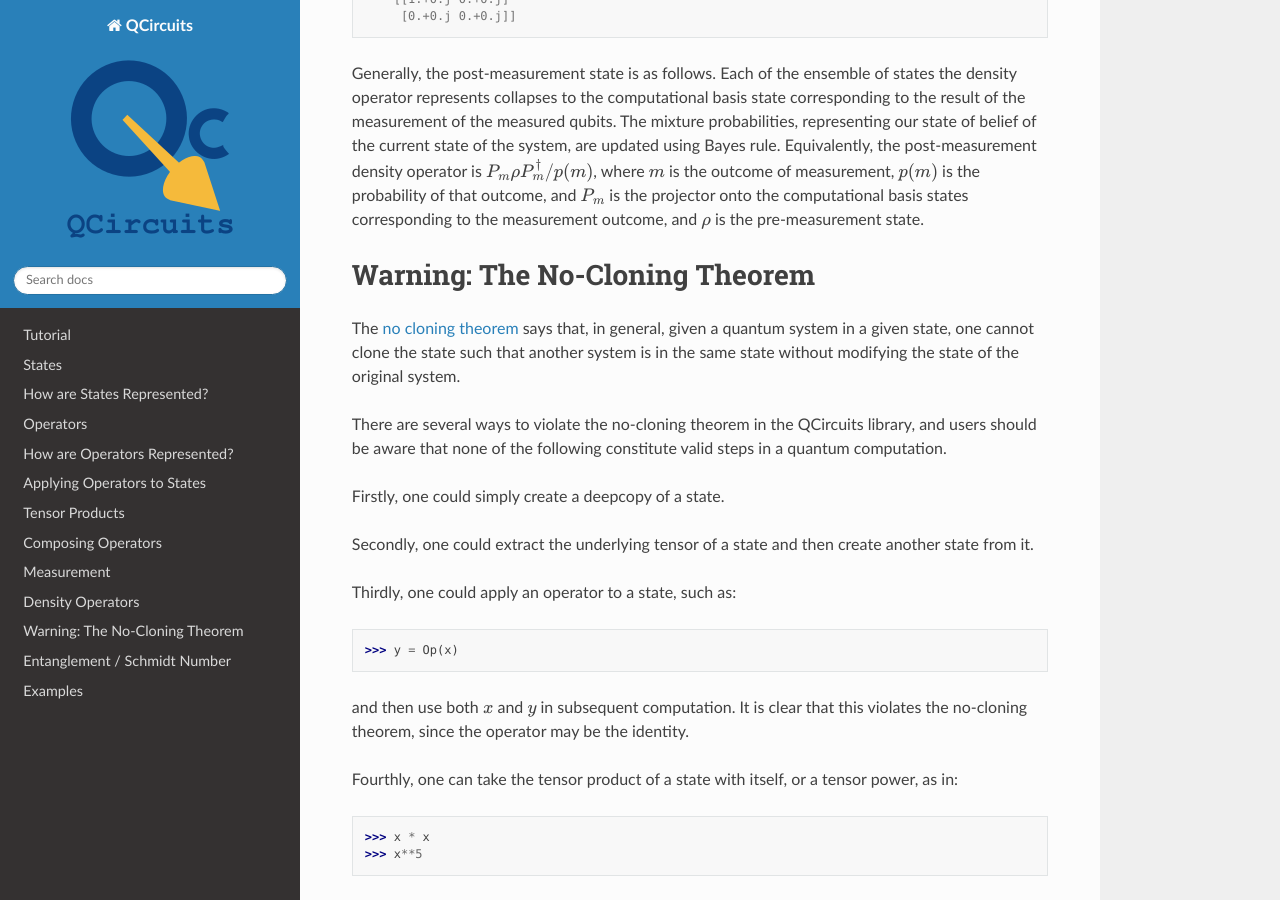
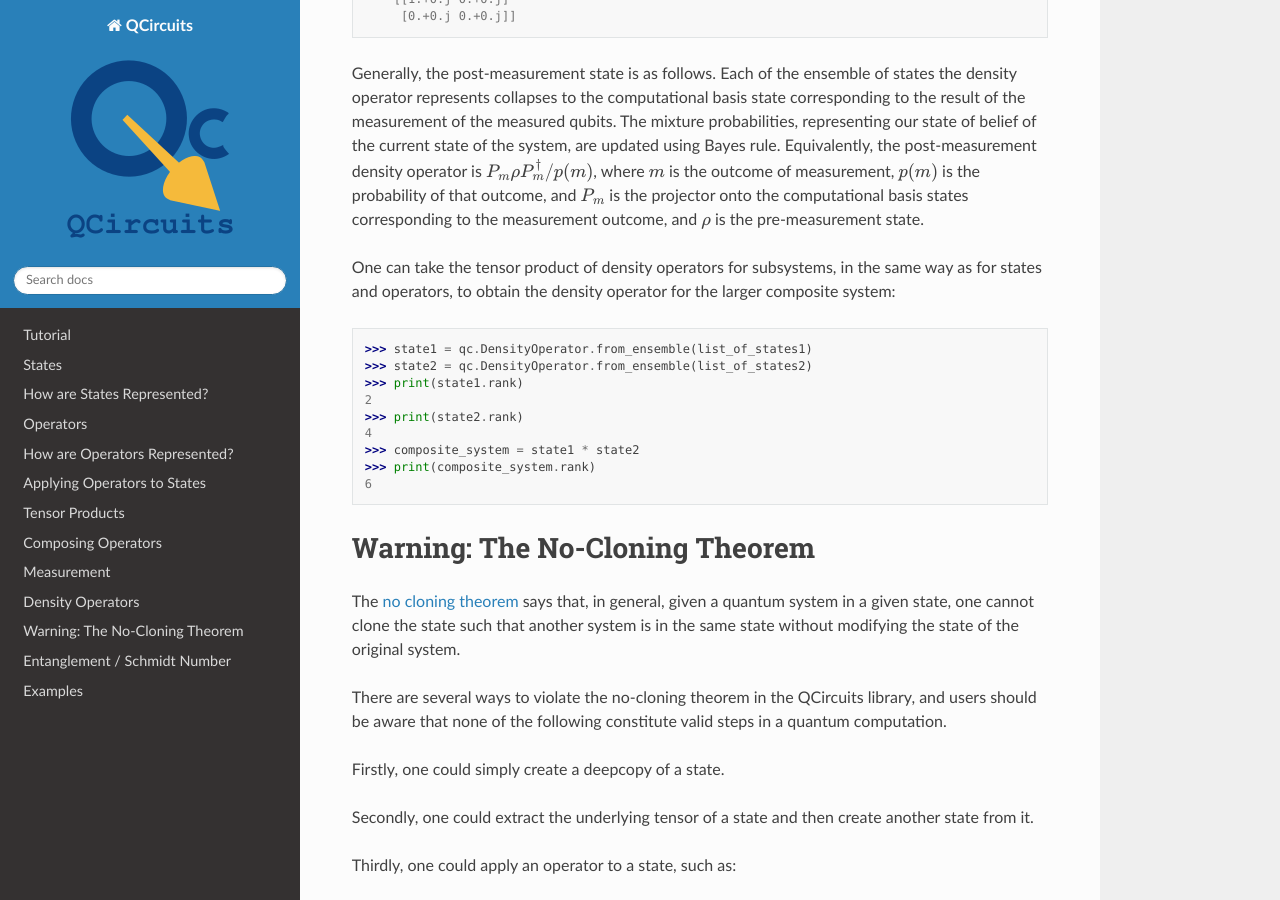
Before and after one commit to grey-area/qcircuits, a Sphinx documentation site: the page built from docs/source/tutorial.rst, in a window 1280 px wide and 900 px high, scrolled down 13014 px. Built offline with Sphinx 7.4.7 and the Read the Docs theme 2.0.0, drawn with Linux system fonts in a browser that asks for light colours.

Commit message:
Bumped version number. Added change log to documentation. Updated density operator tutorial section.

```diff
--- a/docs/source/conf.py
+++ b/docs/source/conf.py
@@ -26,7 +26,7 @@
 # The short X.Y version
 version = ''
 # The full version, including alpha/beta/rc tags
-release = '0.4.2'
+release = '0.5.0'
 
 
 # -- General configuration ---------------------------------------------------
--- a/docs/source/index.rst
+++ b/docs/source/index.rst
@@ -29,6 +29,7 @@
 * :ref:`Operators module<operators_module>`
 * :ref:`Density operator module<density_operator_module>`
 * :ref:`Tensors module<tensors_module>`
+* :ref:`Change log<change_log>`
 
 .. * :ref:`genindex`
 
--- a/docs/source/tutorial.rst
+++ b/docs/source/tutorial.rst
@@ -776,6 +776,22 @@
 the computational basis states corresponding to the measurement outcome,
 and :math:`\rho` is the pre-measurement state.
 
+One can take the tensor product of density operators for subsystems,
+in the same way as for states and operators, to obtain the density
+operator for the larger composite system:
+
+.. code-block:: python
+
+    >>> state1 = qc.DensityOperator.from_ensemble(list_of_states1)
+    >>> state2 = qc.DensityOperator.from_ensemble(list_of_states2)
+    >>> print(state1.rank)
+    2
+    >>> print(state2.rank)
+    4
+    >>> composite_system = state1 * state2
+    >>> print(composite_system.rank)
+    6
+
 
 Warning: The No-Cloning Theorem
 ===============================
--- a/qcircuits/__init__.py
+++ b/qcircuits/__init__.py
@@ -10,4 +10,4 @@
 from qcircuits.density_operator import DensityOperator
 
 
-__version__ = '0.4.2'
+__version__ = '0.5.0'
--- a/setup.py
+++ b/setup.py
@@ -5,7 +5,7 @@
 
     setup(
         name='QCircuits',
-        version='0.4.2',
+        version='0.5.0',
         author='Andrew M. Webb',
         author_email='andrew@awebb.info',
         packages=['qcircuits'],
```
Also changed, not shown: CHANGES.rst (+35 -23 lines), docs/source/change_log.rst (added, +9 -0 lines).
